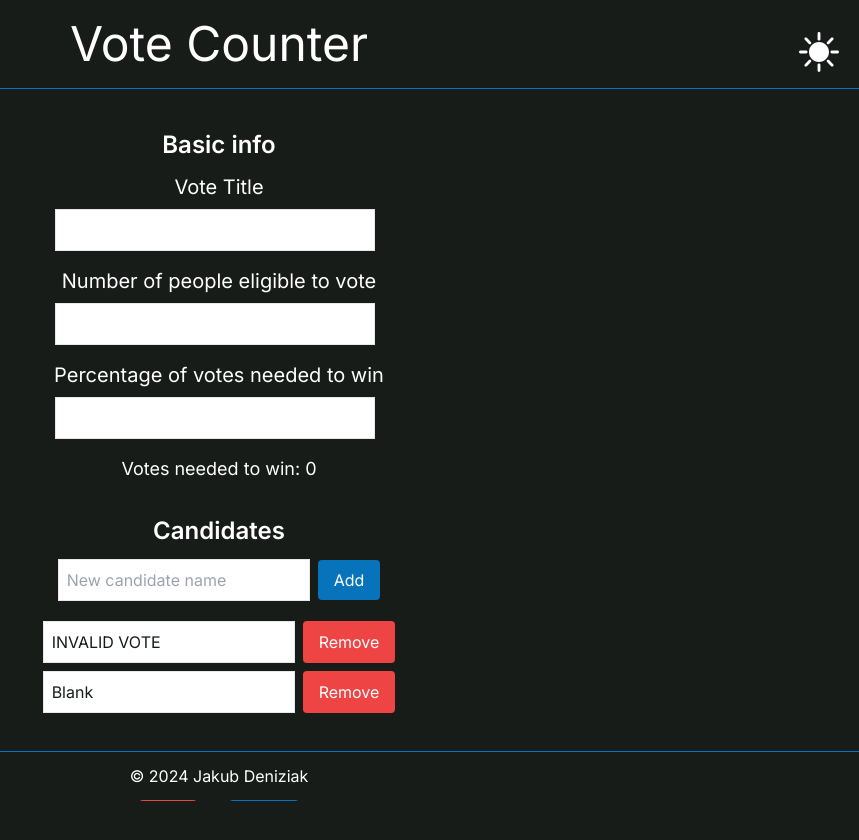
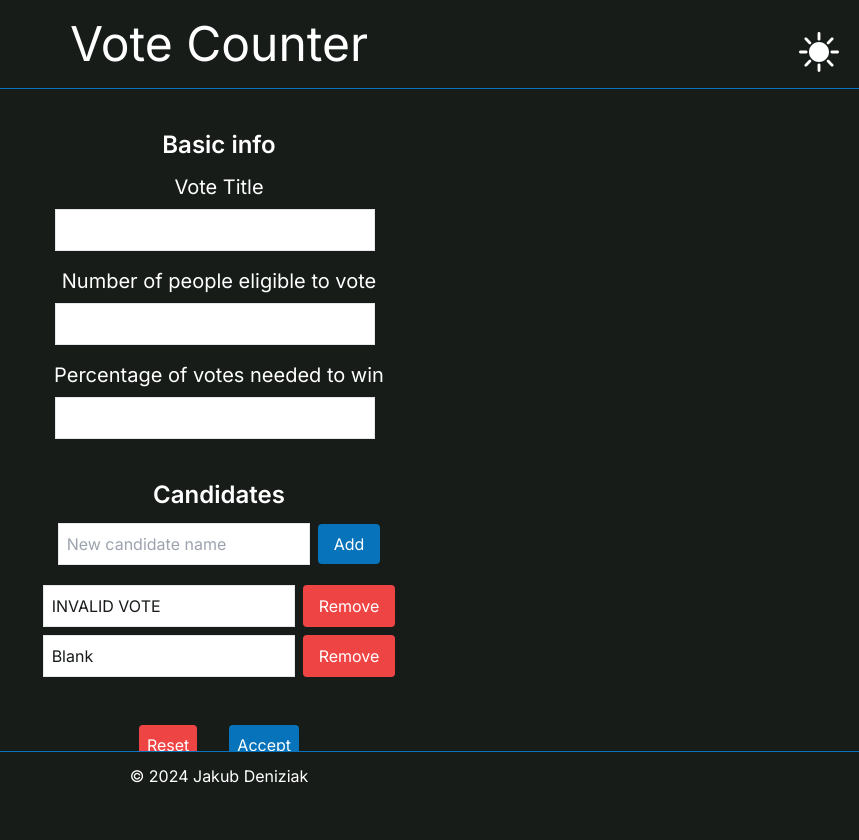
Before and after one commit to jakubdeniziak/vote-counter, a Next.js app: page / in a window 1280 px wide. Shown: the top 840 px of the page, without its empty margins (421-1280 px from the left). Built offline with nearby package versions, Linux system fonts and the light colour scheme.

Commit message:
Move information about votes needed to win

```diff
--- a/src/app/components/VoteSetup.jsx
+++ b/src/app/components/VoteSetup.jsx
@@ -1,9 +1,7 @@
-import { useState, useEffect } from 'react';
-
+import { useState } from 'react';
 
 const VoteSetup = ({ voteTitle, setVoteTitle, numberOfPeople, setNumberOfPeople, percentageToWin, setPercentageNeededToWin, setIsSetUp, resetVote, candidates, setCandidates }) => {
     const [inputValue, setInputValue] = useState(voteTitle);
-    const [votesNeeded, setVotesNeeded] = useState(0);
     const [newCandidateName, setNewCandidateName] = useState('');
 
 
@@ -49,16 +47,6 @@ const VoteSetup = ({ voteTitle, setVoteTitle, numberOfPeople, setNumberOfPeople,
     };
 
 
-    useEffect(() => {
-        if (numberOfPeople && percentageToWin) {
-            const calculatedVotes = Math.ceil((numberOfPeople * percentageToWin) / 100);
-            setVotesNeeded(calculatedVotes);
-        } else {
-            setVotesNeeded(0);
-        }
-    },[numberOfPeople, percentageToWin]);
-
-
     return (
         <div>
             <section className="text-center mt-10">
@@ -93,9 +81,6 @@ const VoteSetup = ({ voteTitle, setVoteTitle, numberOfPeople, setNumberOfPeople,
                             className="text-primary border p-2 mr-2 w-80 mb-2"
                     />
                 </div>
-                <p className="text-lg mt-2">
-                    Votes needed to win: {votesNeeded}
-                </p>
             </section>
             <section className="mt-8">
                 <h2 className="text-2xl font-semibold mb-3">Candidates</h2>
--- a/src/app/components/VoteSummary.jsx
+++ b/src/app/components/VoteSummary.jsx
@@ -1,7 +1,8 @@
 import * as React from 'react';
+
 import { PieChart } from '@mui/x-charts/PieChart';
 
-const VoteSummary = ({ totalVotes, numPeople, candidates, theme }) => {
+const VoteSummary = ({ totalVotes, numPeople, votesToWin, candidates, theme }) => {
     const showPieChart = totalVotes > 0;
     const pieData = {
         data: candidates.map((candidate, index) => ({
@@ -11,13 +12,13 @@ const VoteSummary = ({ totalVotes, numPeople, candidates, theme }) => {
         }))
     };
 
-
     return (
         <section className="mt-5">
             <h2 className="text-2xl font-semibold mb-3">Summary</h2>
             <div>
                 <p className="text-lg font-semibold">Votes counted: {totalVotes}</p>
                 <p className="text-lg font-semibold">Votes left: {numPeople - totalVotes}</p>
+                <p className="text-lg font-semibold">Votes needed to win: {votesToWin}</p>
             </div>
             { showPieChart &&
             <div className="mt-5 w-1/5 mx-auto">
--- a/src/app/page.tsx
+++ b/src/app/page.tsx
@@ -102,6 +102,7 @@ export default function Home() {
             <VoteSummary
               totalVotes={totalVotes}
               numPeople={numberOfPeople}
+              votesToWin={votesNeededToWin}
               candidates={candidates}
               theme={theme}
             />
```
